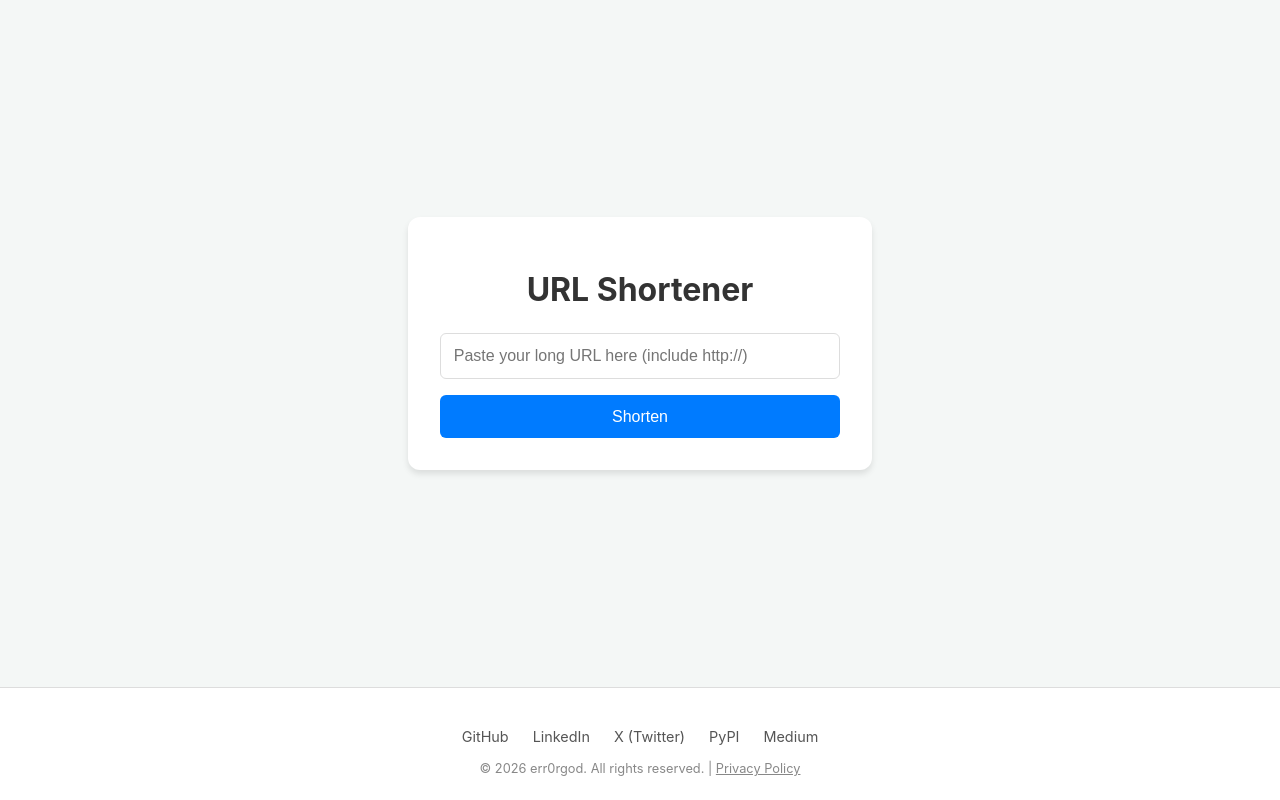
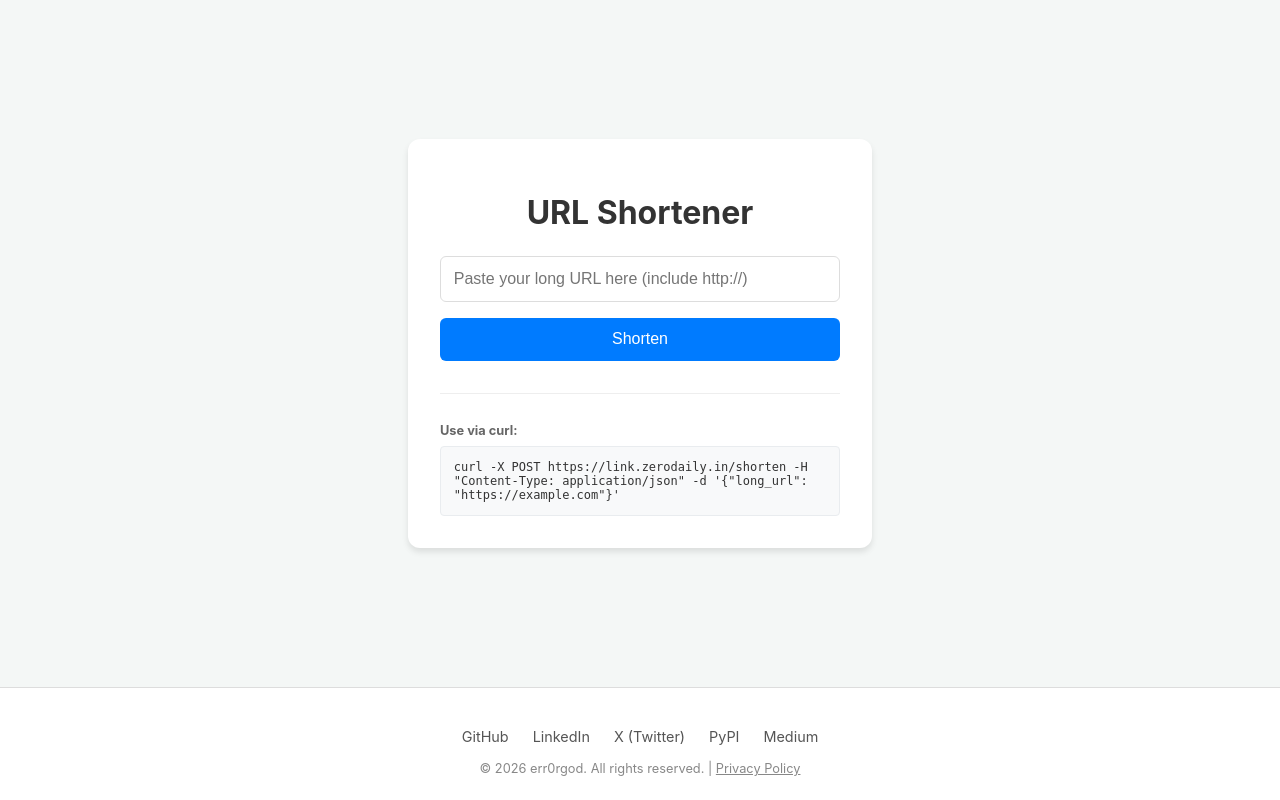
Before and after one commit to err0rgod/urlshortener, a FastAPI app: page / in a window 1280 px wide. Run offline with FastAPI, Linux system fonts and the light colour scheme.

Commit message:
added curl support

```diff
--- a/templates/index.html
+++ b/templates/index.html
@@ -62,6 +62,29 @@
         .copy-btn { width: auto; background-color: #28a745; }
         .copy-btn:hover { background-color: #218838; }
 
+        .api-usage {
+            margin-top: 2rem;
+            padding-top: 1rem;
+            border-top: 1px solid #eee;
+            text-align: left;
+        }
+        .api-usage p {
+            font-size: 0.8rem;
+            color: #666;
+            margin-bottom: 0.5rem;
+            font-weight: bold;
+        }
+        .api-usage code {
+            display: block;
+            background: #f8f9fa;
+            padding: 0.8rem;
+            border-radius: 4px;
+            font-size: 0.75rem;
+            color: #333;
+            word-break: break-all;
+            border: 1px solid #e9ecef;
+        }
+
         footer {
             background: white;
             padding: 1.5rem;
@@ -105,6 +128,10 @@
                     <input type="text" id="short_url" readonly>
                     <button class="copy-btn" id="copy-btn">Copy</button>
                 </div>
+            </div>
+            <div class="api-usage">
+                <p>Use via curl:</p>
+                <code>curl -X POST https://link.zerodaily.in/shorten -H "Content-Type: application/json" -d '{"long_url": "https://example.com"}'</code>
             </div>
         </div>
     </div>
```
Also changed, not shown: app.py (line endings or trailing spaces).
